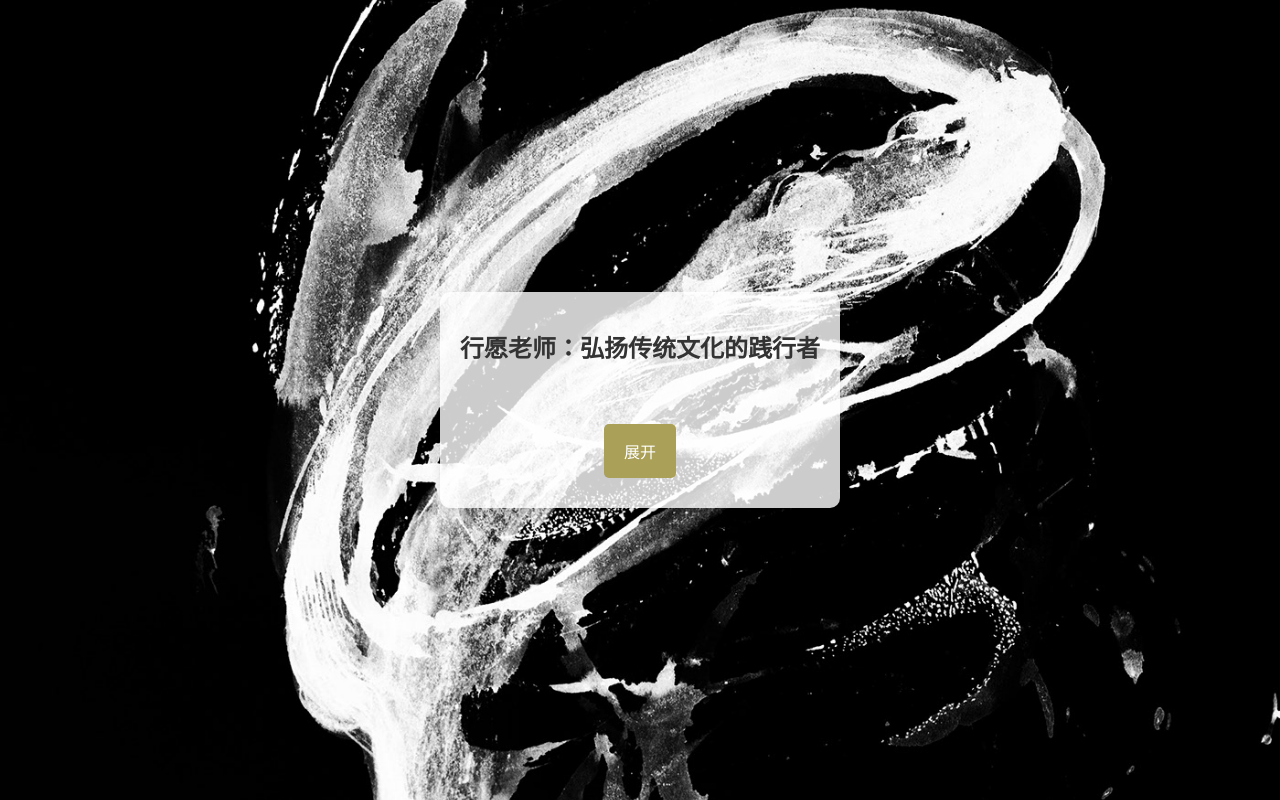
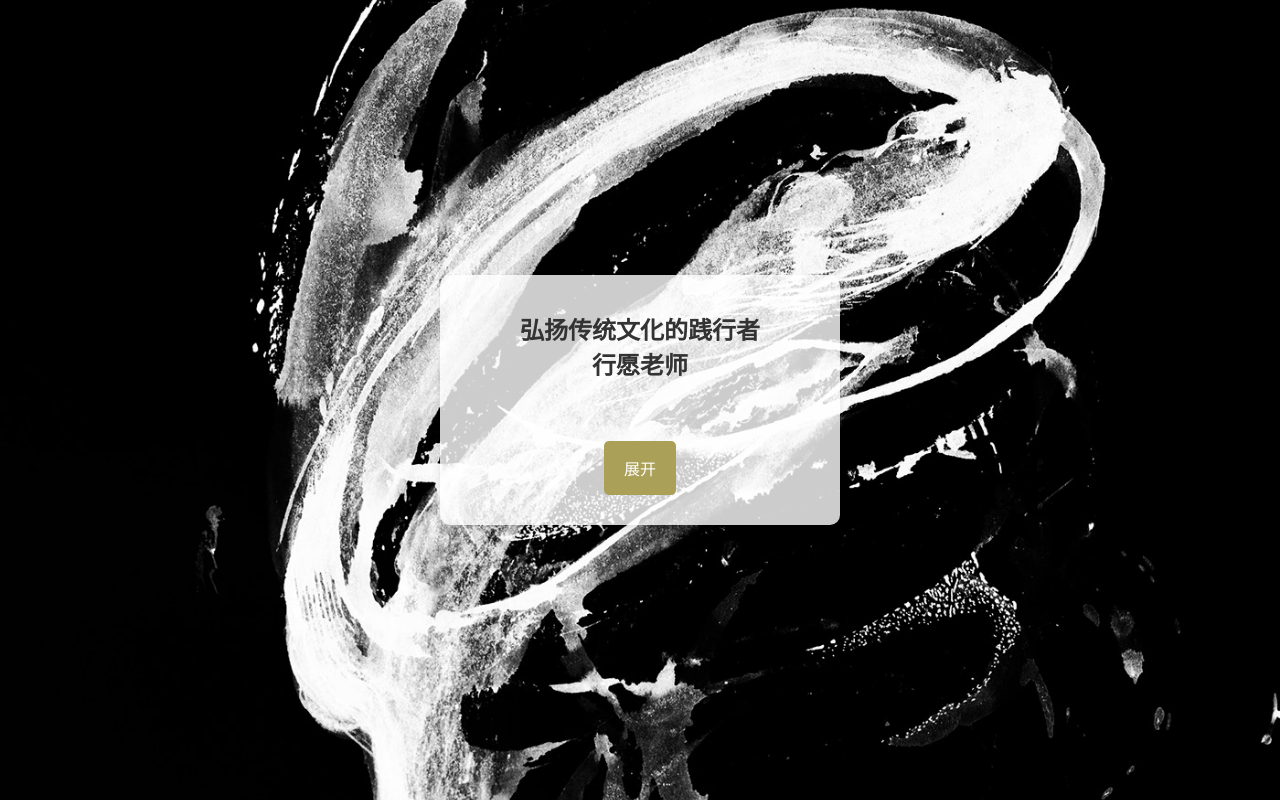
Before and after one commit to kathrineli/meditation, a plain HTML site: page meditation.html in a window 1280 px wide. Drawn offline with Linux system fonts and the light colour scheme.

Commit message:
modified

```diff
--- a/meditation.html
+++ b/meditation.html
@@ -95,7 +95,7 @@
 <body>
     <div class="container">
         <div class="content" id="content">
-            <h1 id="title">行愿老师：弘扬传统文化的践行者</h1>
+            <h1 id="title">弘扬传统文化的践行者<br>行愿老师</h1>
             <p id="description">&nbsp;&nbsp;</p>
             <button class="button" id="claimButton" onclick="expandContent()">展开</button>
             <button class="close-button" id="closeButton" onclick="collapseContent()" style="display: none;">关闭</button>
```
Also changed, not shown: 1 other file.
